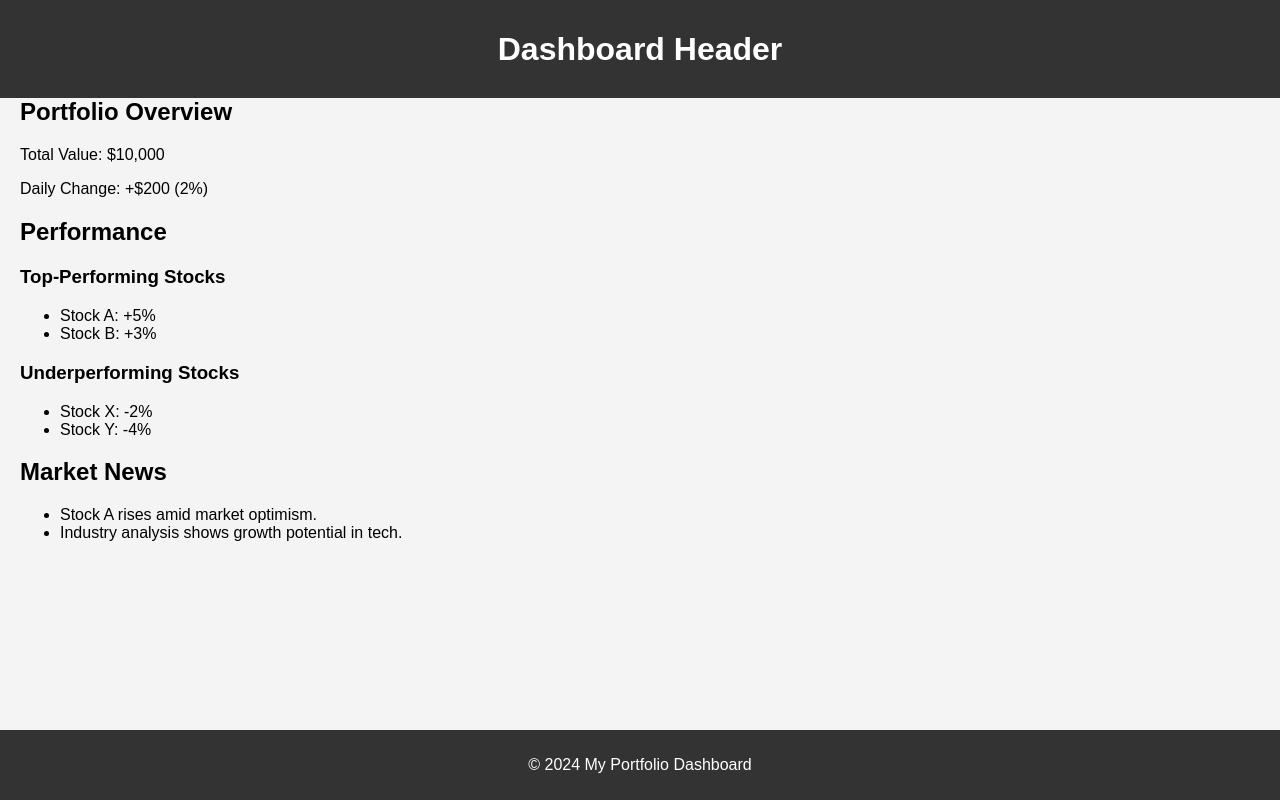
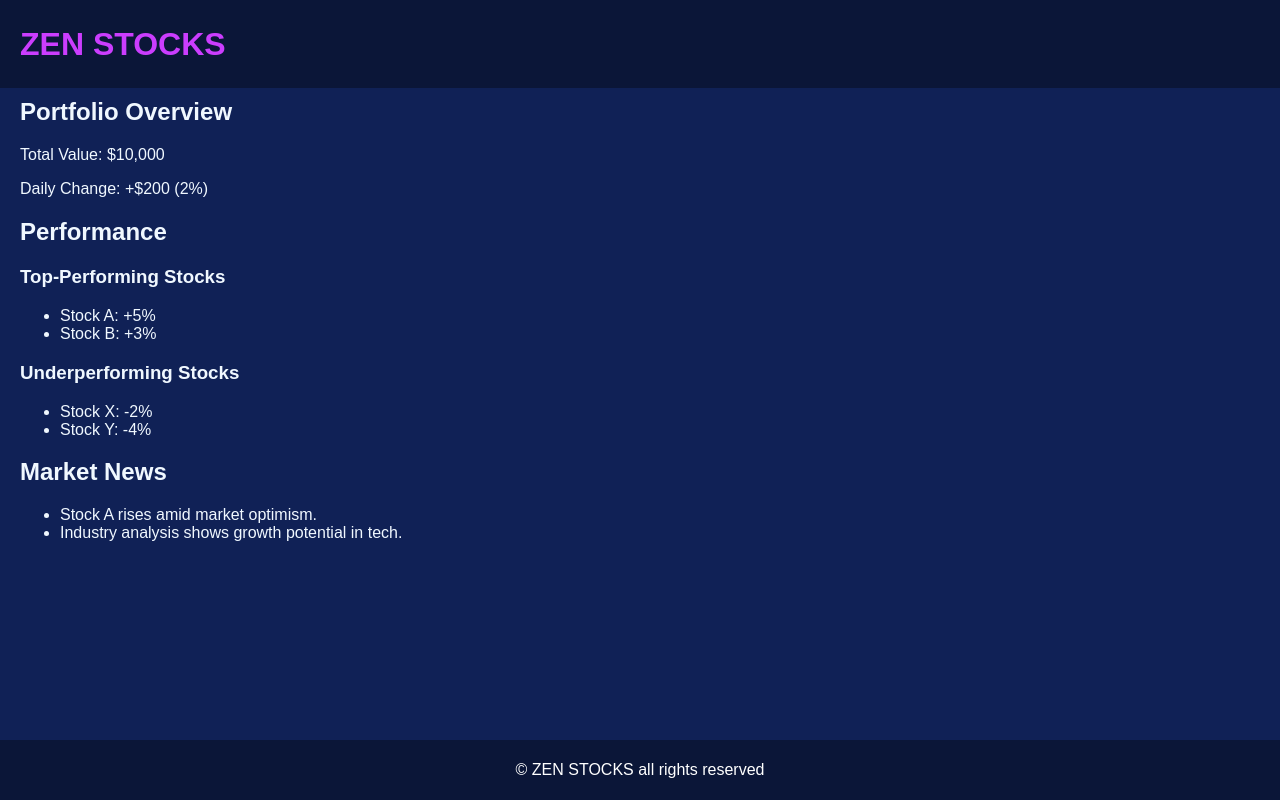
Before and after one commit to 7account13/Stock-market-analysis, a React (Create React App) app: page /dashboard in a window 1280 px wide. Built offline with nearby package versions, Linux system fonts and the light colour scheme.

Commit message:
stylings and namings

```diff
--- a/src/components/Dashboard.css
+++ b/src/components/Dashboard.css
@@ -7,7 +7,8 @@
 .dashboard-content {
   flex: 1; /* Allows the content area to grow */
   padding: 20px; /* Add padding to the content area */
-  background-color: #f4f4f4; /* Optional background color for contrast */
+  background-color: #102156;
+  color: aliceblue;
 }
 
 h1 {
--- a/src/components/Footer.css
+++ b/src/components/Footer.css
@@ -2,10 +2,10 @@
     position: fixed;
     bottom: 0;
     width: 100%;
-    background-color: #333;
+    background-color:  #0b1638;
     color: white;
     text-align: center;
-    padding: 10px 0;
+    padding: 5px 0;
     z-index: 1000;
     margin: 0; /* Ensure no margin */
   }
--- a/src/components/Footer.js
+++ b/src/components/Footer.js
@@ -4,7 +4,7 @@ import "./Footer.css";
 const Footer = () => {
   return (
     <footer className="footer">
-      <p>&copy; 2024 My Portfolio Dashboard</p>
+      <p>&copy; ZEN STOCKS all rights reserved</p>
     </footer>
   );
 };
--- a/src/components/Header.css
+++ b/src/components/Header.css
@@ -2,10 +2,10 @@
     position: fixed;
     top: 0;
     width: 100%;
-    background-color: #333;
-    color: white;
-    text-align: center;
-    padding: 10px 0;
+    background-color: #0b1638;
+    color: #cb3dfe;
+    text-align: left;
+    padding: 5px 20px;
     z-index: 1000;
     margin: 0; /* Ensure no margin */
   }
--- a/src/components/Header.js
+++ b/src/components/Header.js
@@ -4,7 +4,7 @@ import "./Header.css";
 const Header = () => {
   return (
     <header className="header">
-      <h1>Dashboard Header</h1>
+      <h1>ZEN STOCKS</h1>
     </header>
   );
 };
```
